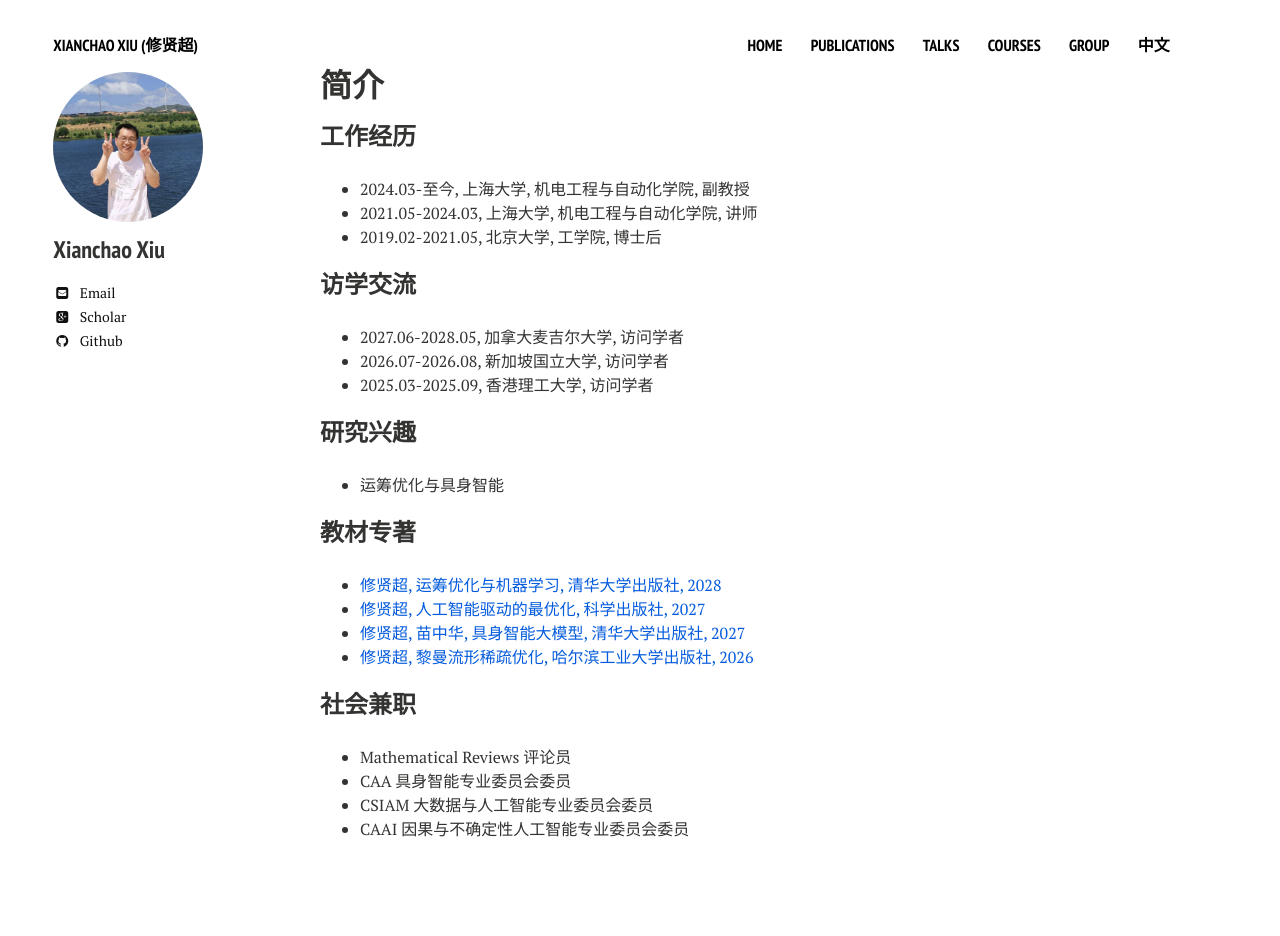
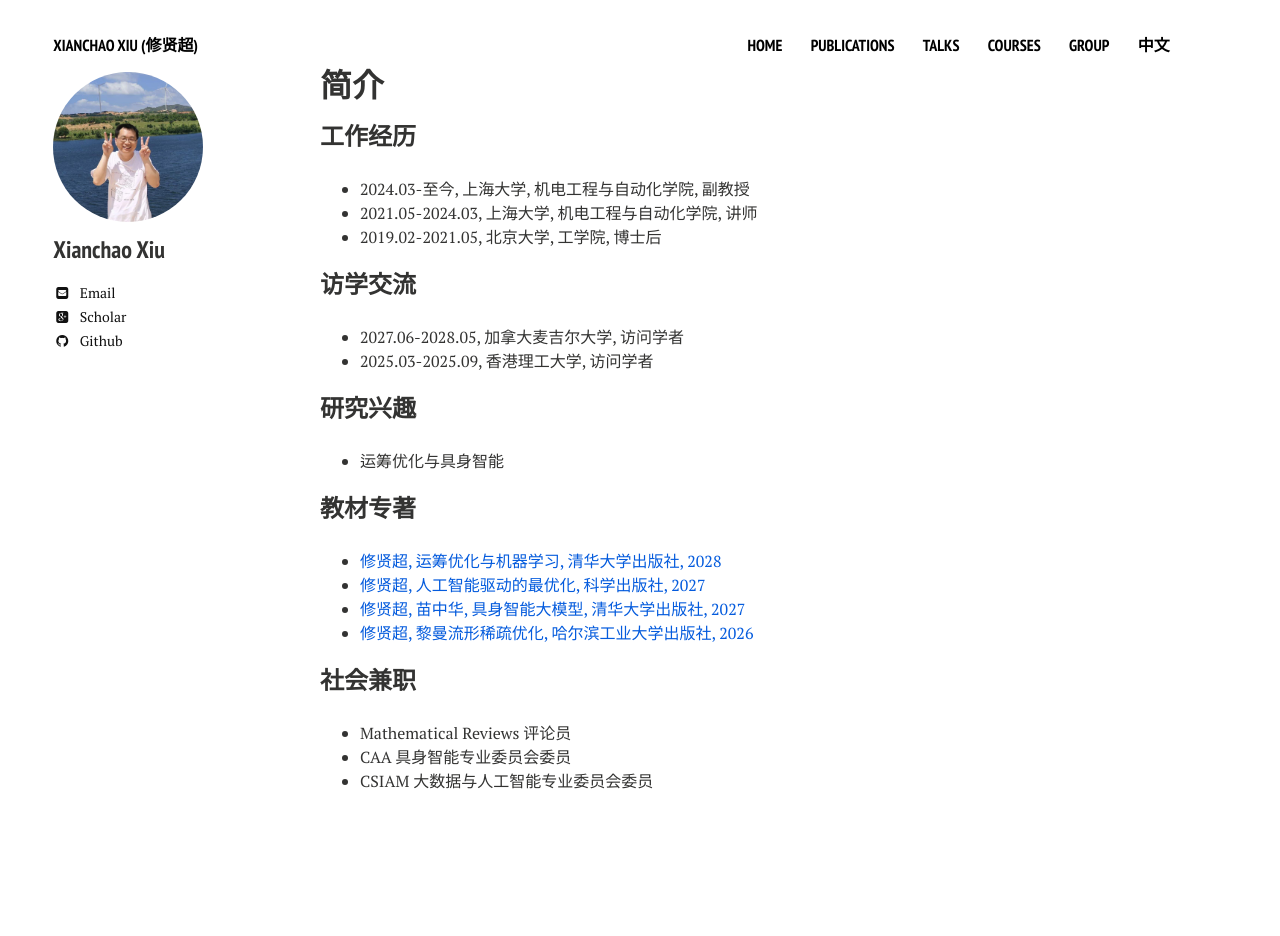
Before and after one commit to xianchaoxiu/xianchaoxiu.github.io, a Jekyll site: the page built from chinese/index.md, in a window 1280 px wide. Built offline with Jekyll 4.4.1, drawn with Linux system fonts in a browser that asks for light colours; nearby versions of some CDN libraries; after the commit the page ends 900 px from its top, so only the background shows below that.

Commit message:
Update index.md

```diff
--- a/chinese/index.md
+++ b/chinese/index.md
@@ -15,7 +15,6 @@ share: false
 
 ### 访学交流
 * 2027.06-2028.05, 加拿大麦吉尔大学, 访问学者 <br>
-* 2026.07-2026.08, 新加坡国立大学, 访问学者 <br>
 * 2025.03-2025.09, 香港理工大学, 访问学者 <br>
 
 
@@ -35,4 +34,3 @@ share: false
 * Mathematical Reviews 评论员 <br>
 * CAA 具身智能专业委员会委员 <br>
 * CSIAM 大数据与人工智能专业委员会委员 <br>
-* CAAI 因果与不确定性人工智能专业委员会委员 <br>
```
